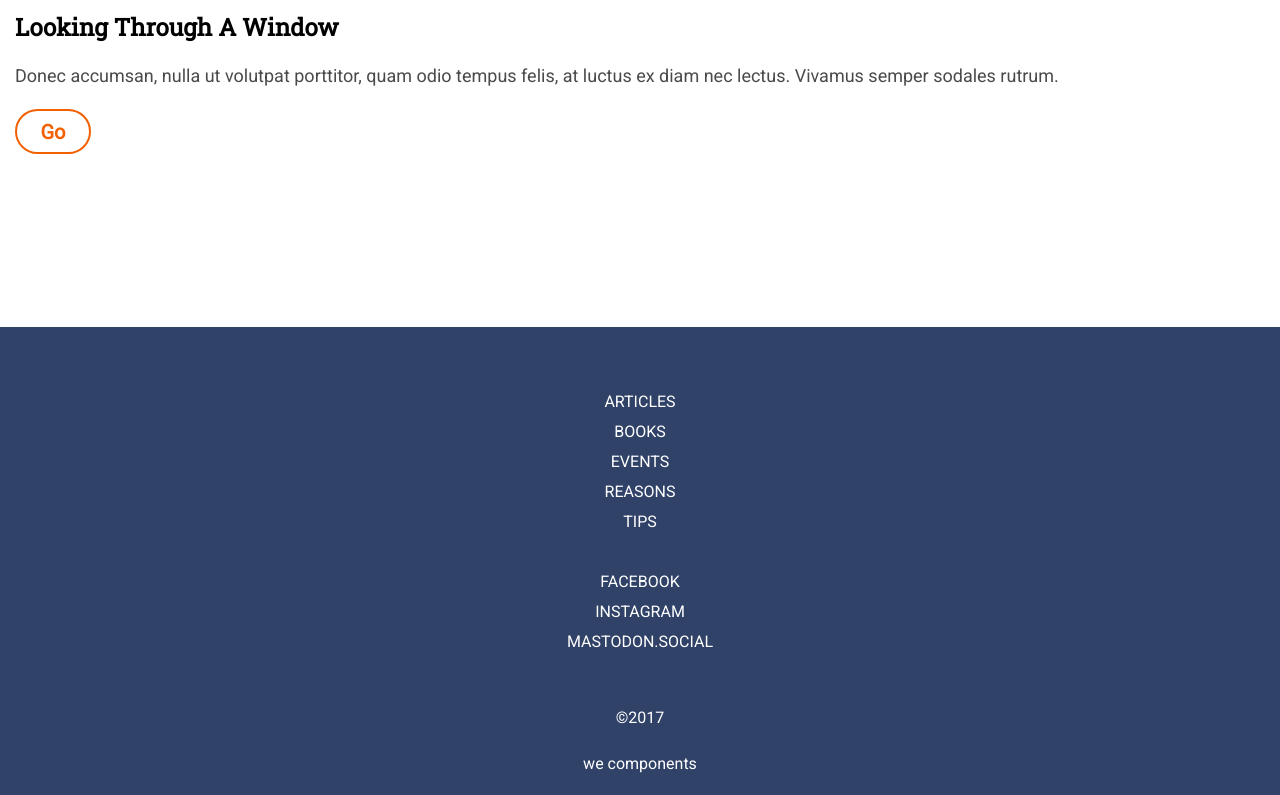
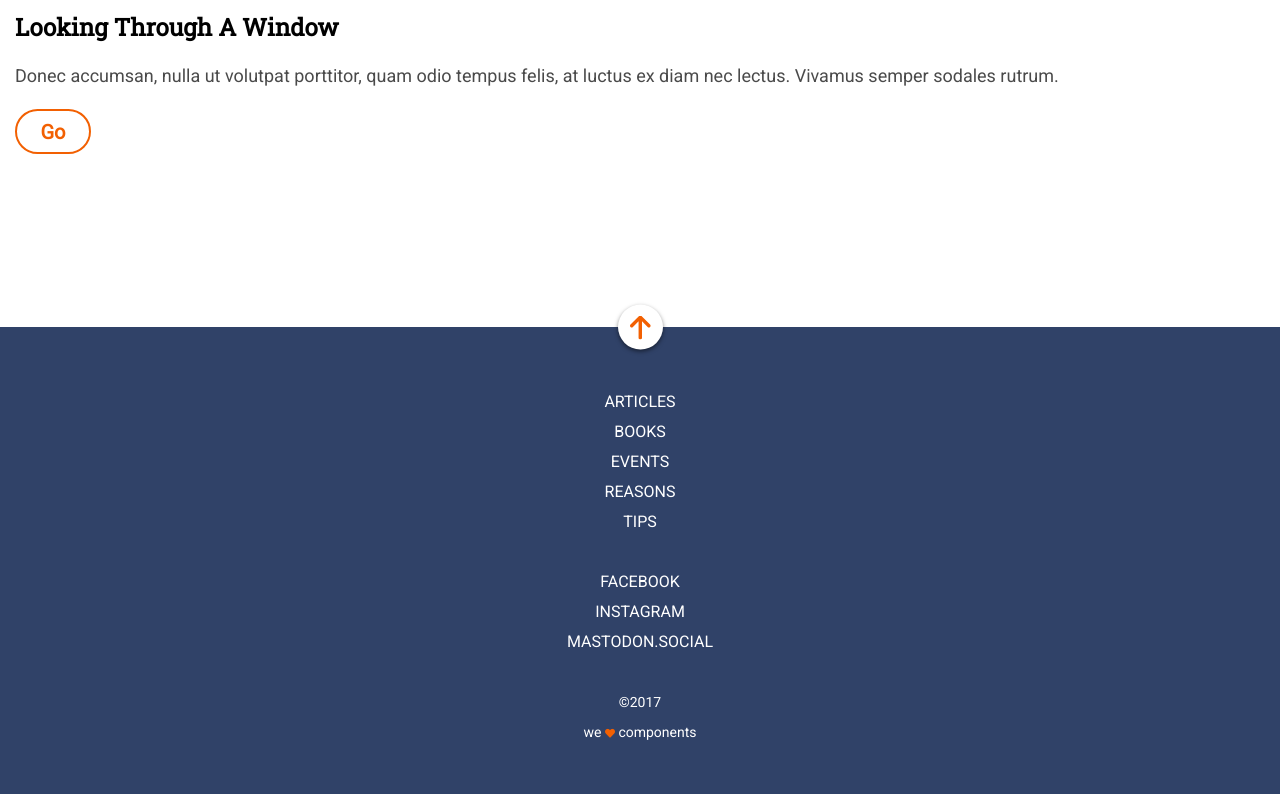
Before and after one commit to Adalab/f-m1-evaluacion-final-asoto89, a website: page public/index.html in a window 1280 px wide. Shown: the part 849-1644 px from the top of the page. Drawn offline with Linux system fonts and the light colour scheme; files whose address does not match are found by name.

Commit message:
added scroll-up button to footer

```diff
--- a/_src/assets/scss/layout/_footer.scss
+++ b/_src/assets/scss/layout/_footer.scss
@@ -1,5 +1,6 @@
 .page__footer {
     @include mainStyles($lightColor, 16px);
+    @include zeroMargin-Padding();
     line-height: 30px;
     min-height: 465px;
     width: 100%;
@@ -11,13 +12,8 @@
     box-sizing: content-box;
     text-align: center;
 }
-
-.footer__menu--container {
-    margin: 60px auto 30px;
-}
-
 .footer__rrss--container {
-    margin: 0 auto 30px;
+    margin: 30px auto 30px;
 }
 
 .footer__list {
@@ -31,3 +27,35 @@
     color: white;
     text-transform: uppercase;
 }
+
+.hero__scroll-up {
+    width: 45px;
+    height: 45px;
+    margin: 0 auto 15px;
+    background-color: $lightColor;
+    border-radius: 50%;
+    display: flex;
+    justify-content: center;
+    align-items: center;
+    transform: translateY(-50%);
+    box-shadow: 0 2px 4px rgba(black, .5);
+}
+
+.footer__copy {
+    @include zeroMargin-Padding();
+    font-size: 14px;
+}
+
+.footer__copy-copy {
+    @include zeroMargin-Padding();
+}
+
+.footer__credits--p {
+    padding: 0 0 45px;
+    margin: 0;
+}
+
+.footer__icon {
+    color: $colorButton;
+    font-size: 10px;
+}
--- a/public/index.html
+++ b/public/index.html
@@ -9,6 +9,9 @@
         <link rel="icon" href="favicon.png" />
         <link href="https://fonts.googleapis.com/css?family=Roboto|Roboto+Slab"
         rel="stylesheet">
+        <link rel="stylesheet" href="https://use.fontawesome.com/releases/v5.8.0/css/all.css"
+        integrity="sha384-Mmxa0mLqhmOeaE8vgOSbKacftZcsNYDjQzuCOm6D02luYSzBG8vpaOykv9lFQ51Y"
+        crossorigin="anonymous">
         <link rel="stylesheet" href="assets/css/main.css">
         <title>Evaluación Final: Alejandra</title>
     </head>
@@ -48,11 +51,16 @@
     </section>
   </main>
   <footer class="page__footer">
+    <div class="hero__scroll-up--container"> <a href="#" class="hero__scroll-up"><img class="scroll-down__image"
+                src="assets/images/ico-arrow.svg"></a>
+
+    </div>
     <div class="footer__menu--container">
         <ul class="footer__list footer__menu--list">
             <li class="footer__menu--item"><a class="footer__link footer__menu--link" href="">articles</a>
             </li>
             <li class="footer__link footer__menu--item"><a class=" footer__link footer__menu--link" href="">books</a>
+
             </li>
             <li class="footer__menu--item"><a class="footer__link footer__menu--link" href="">events</a>
             </li>
@@ -73,8 +81,8 @@
         </ul>
     </div>
     <div class="footer__copy">
-        <p>&copy;2017</p>
-        <p class="footer__credits--p">we components</p>
+        <p class="footer__copy-copy">&copy;2017</p>
+        <p class="footer__credits--p">we <span class="footer__icon"><i class="fas fa-heart"></i></span> components</p>
     </div>
 </footer>
 
```
Also changed, not shown: _src/templates/index.html (+1 -0 lines), _src/templates/partials/_footer.html (+14 -6 lines), public/assets/css/main.css, 1 other file.
